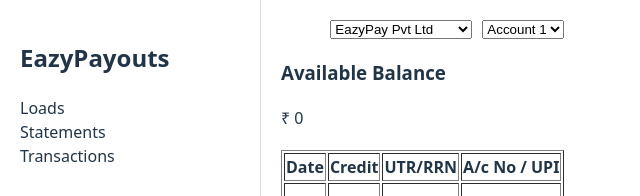
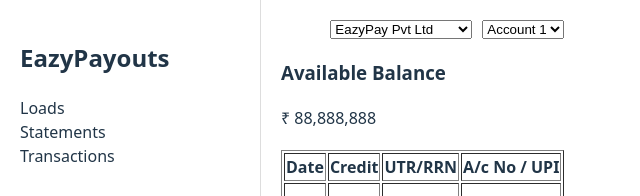
Before and after one commit to Aniruddh1408/Payments-Dashboard, a React (Vite) app: page / in a window 1280 px wide. Shown: the top 196 px of the page, without its empty margins (0-640 px from the left). Built offline with nearby package versions, Linux system fonts and the light colour scheme.

Commit message:
Code to check balance of each account of companies

```diff
--- a/src/App.jsx
+++ b/src/App.jsx
@@ -7,6 +7,7 @@
 
   const selectedCompany = companies[selectedCompanyIndex];
   const accounts = selectedCompany.accounts;
+  const selectedAccount = accounts[selectedAccountIndex];
 
   return (
     <div style={{ display: "flex", height: "100vh" }}>
@@ -49,7 +50,7 @@
             ))}
           </select>
 
-          {/* Account dropdown (NOW CONNECTED) */}
+          {/* Account dropdown */}
           <select
             value={selectedAccountIndex}
             onChange={(e) =>
@@ -64,13 +65,13 @@
           </select>
         </div>
 
-        {/* Balance (still static for now) */}
+        {/* Balance (NOW DYNAMIC) */}
         <div style={{ marginTop: "20px" }}>
           <h3>Available Balance</h3>
-          <p>₹ 0</p>
+          <p>₹ {selectedAccount.balance.toLocaleString()}</p>
         </div>
 
-        {/* Table (still static) */}
+        {/* Table (still static for now) */}
         <table border="1" width="100%" style={{ marginTop: "20px" }}>
           <thead>
             <tr>
--- a/src/data/companies.js
+++ b/src/data/companies.js
@@ -38,7 +38,7 @@
   name: "FinCorp Solutions",
   accounts: [
     {
-      name: "Account 2",
+      name: "Account 1",
       balance: 16000,
       transactions: [
         {
```
